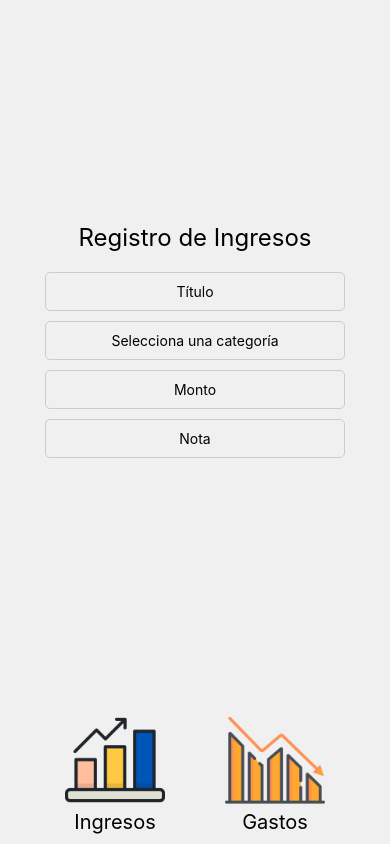
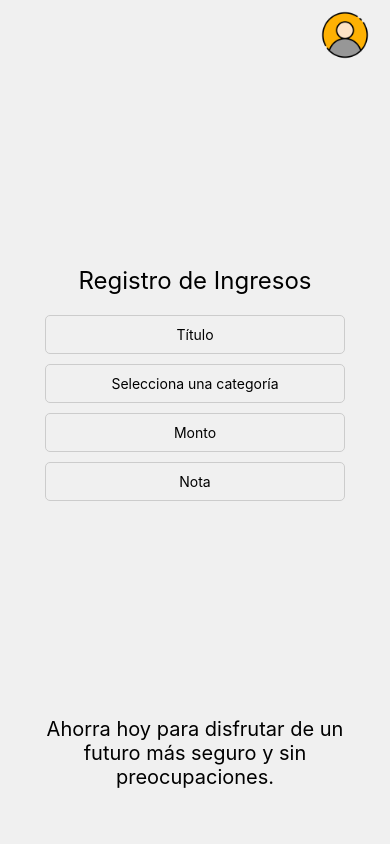
Before and after one commit to anibalcastro/ControlFinancieroApp, a React Native app: screen /AgregarIngreso in a window 390 px wide. Built offline with nearby package versions, Linux system fonts and the light colour scheme.

Commit message:
Frase para incentivar el ahorro

```diff
--- a/src/Views/AgregarIngreso.js
+++ b/src/Views/AgregarIngreso.js
@@ -1,7 +1,7 @@
 import React, { useState } from 'react';
 import { View, Text, StyleSheet,  TouchableOpacity, Image  } from 'react-native';
 import { SafeAreaView } from 'react-native-safe-area-context';
-import Tarjeta from '../Components/Cards/Tarjetas';
+import Profile from '../Components/Profile/Profile';
 
 import RegistroIngreso from '../Components/Forms/RegistroIngreso';
 
@@ -15,23 +15,42 @@ const AgregarIngreso = ({navigation}) => {
 
     }
 
+    const phrases = [
+      "Cada pequeño ahorro te acerca más a tus grandes metas financieras.",
+      "El ahorro es el camino hacia la libertad financiera.",
+      "Ahorra hoy para disfrutar de un futuro más seguro y sin preocupaciones.",
+      "Cada moneda que ahorras es un paso hacia un mejor mañana.",
+      "Invierte en tu futuro al ahorrar en el presente.",
+      "Tu determinación de ahorrar te llevará a alcanzar tus sueños.",
+      "Los pequeños ahorros constantes suman grandes logros financieros.",
+      "Cada decisión de ahorro es un voto por tu independencia financiera.",
+      "El ahorro es la llave que abre las puertas de las oportunidades.",
+      "No ahorres lo que te sobra, sobra lo que ahorras.",
+      "Cada dólar ahorrado es un paso más cerca de tus aspiraciones.",
+      "Tus ahorros son un reflejo de tu compromiso con un futuro mejor.",
+      "Ahorra con propósito, gasta con consciencia.",
+      "Cuida tus centavos y tus dólares se cuidarán a sí mismos.",
+      "El ahorro inteligente te da el poder de elegir cómo vivir tu vida.",
+      "Los sacrificios de hoy son los logros financieros de mañana.",
+      "Ahorra con entusiasmo y observa cómo tus metas se hacen realidad.",
+      "Ahorra como si estuvieras construyendo tu propio camino hacia el éxito.",
+      "Cada vez que ahorras, estás creando un camino hacia la tranquilidad financiera.",
+      "El ahorro es el ingrediente secreto para una vida financiera satisfactoria."
+    ];
+
+
+    const randomIndex = Math.floor(Math.random() * phrases.length);
+    const randomPhrase = phrases[randomIndex];
+
   return (
     <SafeAreaView style={styles.container}>
+      <Profile navigation={navigation}/>
+
       <RegistroIngreso />
 
-    <View style={styles.buttonContainer}>
-      <TouchableOpacity style={styles.button} onPress={handleButtonPressGuardar}>
-        <Image source={require('../Images/Ingresos.png')} style={styles.imagenIngresos} />
-        <Text style={styles.buttonTextIngreso}>Ingresos</Text>
-      </TouchableOpacity>
-
-      <TouchableOpacity style={styles.button} onPress={handleButtonPressCancelar}>
-        <Image source={require('../Images/Gastos.png')} style={styles.imagenIngresos} />
-        <Text style={styles.buttonTextIngreso}>Gastos</Text>
-      </TouchableOpacity>
-    </View>
-
-
+      <View style={styles.containerPhrase}>
+      <Text style={styles.phrase}>{randomPhrase}</Text>
+     </View>
     </SafeAreaView>
   );
 };
@@ -70,6 +89,15 @@ const styles = StyleSheet.create({
     marginBottom: 10,
     gap: 60
   },
+  containerPhrase: {
+    marginBottom: 55,
+    marginLeft: 25,
+    marginRight: 25,
+  },
+  phrase: {
+    textAlign: "center",
+    fontSize: 20
+  }
 
 });
 
```
